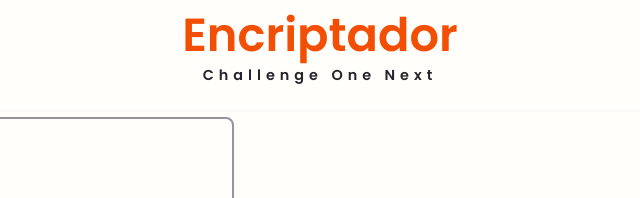
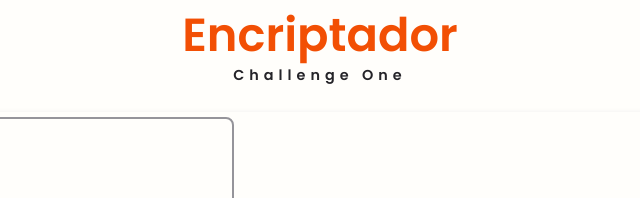
Before and after one commit to LoLgic/lolgic.github.io, a plain HTML site: page index.html in a window 1280 px wide. Shown: the top 198 px of the page, 320-960 px from the left. Drawn offline with nearby package versions, Linux system fonts and the light colour scheme.

Commit message:
Proyecto Version Final.

```diff
--- a/index.html
+++ b/index.html
@@ -31,7 +31,7 @@
             </div>
 
             <div class="subtitle">
-                <h2>Challenge One Next</h2>
+                <h2>Challenge One</h2>
             </div>
 
             <div class="header-icons">
```
